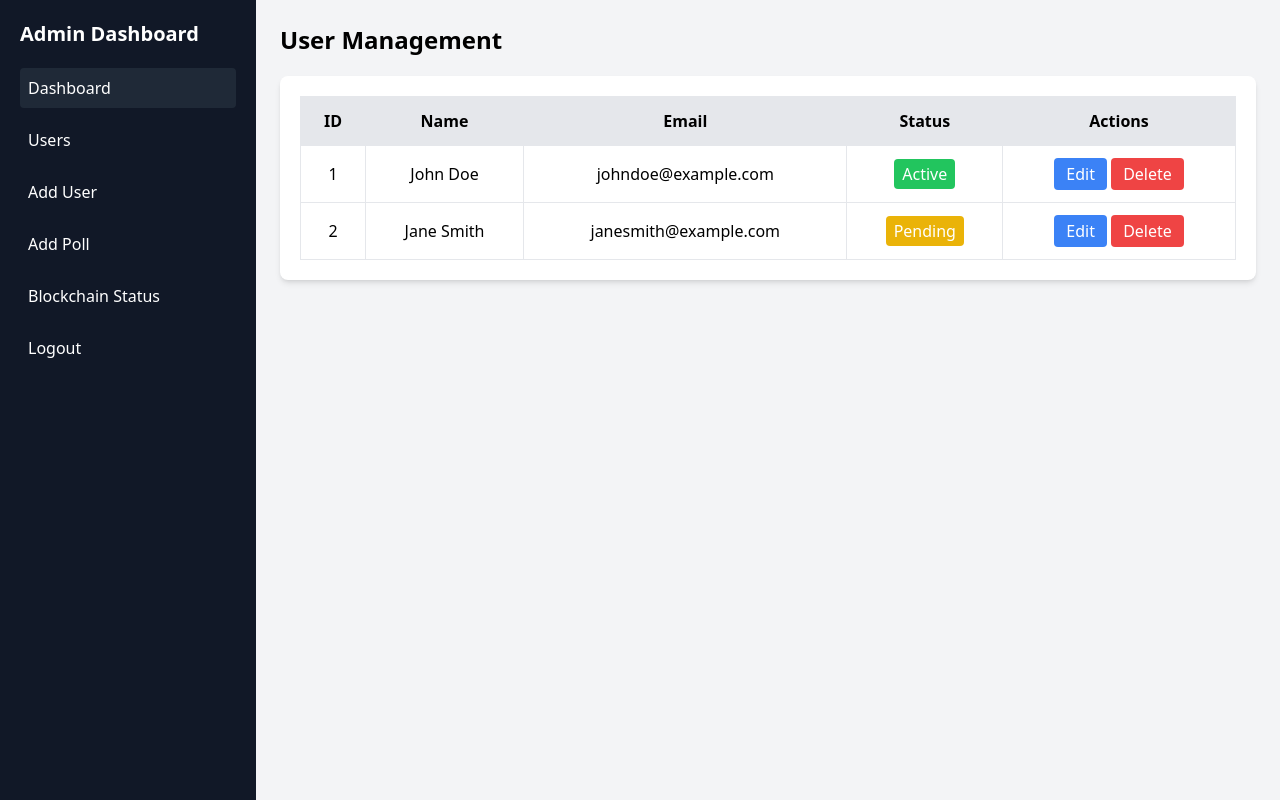
After one commit to Make-Skilled/BITS-Iris-based-voting-application-using-blockchain, a Flask app: page /admin in a window 1280 px wide. The commit adds this page. Run offline with Flask 3, Linux system fonts and the light colour scheme; some libraries are stand-ins or nearby versions.

Commit message:
forntend added

```diff
--- a/src/app.py
+++ b/src/app.py
@@ -6,5 +6,25 @@ app=Flask(__name__)
 def index():
     return render_template("index.html")
 
+@app.route("/register")
+def register():
+    return render_template("register.html")
+
+@app.route("/admin")
+def adminDashboard():
+    return render_template("adminDashboard.html")
+
+@app.route("/addUser")
+def addUser():
+    return render_template("addUser.html")
+
+@app.route("/addPoll")
+def addPoll():
+    return render_template("addPoll.html")
+
+@app.route("/login")
+def login():
+    return render_template("login.html")
+
 if __name__== "__main__":
     app.run(debug=True)
--- /dev/null
+++ b/src/templates/adminDashboard.html
@@ -0,0 +1,69 @@
+<!DOCTYPE html>
+<html lang="en">
+<head>
+    <meta charset="UTF-8">
+    <meta name="viewport" content="width=device-width, initial-scale=1.0">
+    <title>Admin Dashboard - E-Voting</title>
+    <script src="https://cdn.tailwindcss.com"></script>
+</head>
+<body class="bg-gray-100">
+
+    <!-- Sidebar -->
+    <div class="flex h-screen">
+        <aside class="w-64 bg-gray-900 text-white p-5">
+            <h2 class="text-xl font-bold mb-5">Admin Dashboard</h2>
+            <ul>
+                <li class="mb-3"><a href="#" class="block p-2 rounded bg-gray-800">Dashboard</a></li>
+                <li class="mb-3"><a href="#" class="block p-2 rounded hover:bg-gray-700">Users</a></li>
+                <li class="mb-3"><a href="#" class="block p-2 rounded hover:bg-gray-700">Add User</a></li>
+                <li class="mb-3"><a href="#" class="block p-2 rounded hover:bg-gray-700">Add Poll</a></li>
+                <li class="mb-3"><a href="#" class="block p-2 rounded hover:bg-gray-700">Blockchain Status</a></li>
+                <li class="mb-3"><a href="#" class="block p-2 rounded hover:bg-gray-700">Logout</a></li>
+            </ul>
+        </aside>
+
+        <!-- Main Content -->
+        <main class="flex-1 p-6">
+            <h1 class="text-2xl font-bold mb-5">User Management</h1>
+
+            <!-- User Table -->
+            <div class="bg-white p-5 shadow-md rounded-lg">
+                <table class="w-full border-collapse border border-gray-300">
+                    <thead>
+                        <tr class="bg-gray-200">
+                            <th class="border p-3">ID</th>
+                            <th class="border p-3">Name</th>
+                            <th class="border p-3">Email</th>
+                            <th class="border p-3">Status</th>
+                            <th class="border p-3">Actions</th>
+                        </tr>
+                    </thead>
+                    <tbody>
+                        <tr class="text-center">
+                            <td class="border p-3">1</td>
+                            <td class="border p-3">John Doe</td>
+                            <td class="border p-3">johndoe@example.com</td>
+                            <td class="border p-3"><span class="bg-green-500 text-white px-2 py-1 rounded">Active</span></td>
+                            <td class="border p-3">
+                                <button class="bg-blue-500 text-white px-3 py-1 rounded">Edit</button>
+                                <button class="bg-red-500 text-white px-3 py-1 rounded">Delete</button>
+                            </td>
+                        </tr>
+                        <tr class="text-center">
+                            <td class="border p-3">2</td>
+                            <td class="border p-3">Jane Smith</td>
+                            <td class="border p-3">janesmith@example.com</td>
+                            <td class="border p-3"><span class="bg-yellow-500 text-white px-2 py-1 rounded">Pending</span></td>
+                            <td class="border p-3">
+                                <button class="bg-blue-500 text-white px-3 py-1 rounded">Edit</button>
+                                <button class="bg-red-500 text-white px-3 py-1 rounded">Delete</button>
+                            </td>
+                        </tr>
+                    </tbody>
+                </table>
+            </div>
+        </main>
+    </div>
+
+</body>
+</html>
--- a/src/templates/index.html
+++ b/src/templates/index.html
@@ -20,7 +20,7 @@
                 <div class="hidden md:flex items-center space-x-8">
                     <a href="#features" class="text-gray-600 hover:text-blue-600">Features</a>
                     <a href="#how-it-works" class="text-gray-600 hover:text-blue-600">How It Works</a>
-                    <button class="bg-blue-600 text-white px-6 py-2 rounded-lg hover:bg-blue-700">Login</button>
+                    <a href="/login"><button class="bg-blue-600 text-white px-6 py-2 rounded-lg hover:bg-blue-700">Login</button></a>
                 </div>
             </div>
         </div>
```
Also changed, not shown: src/templates/addPoll.html (added, +67 -0 lines), src/templates/addUser.html (added, +61 -0 lines), src/templates/login.html (added, +63 -0 lines), 1 other file.
